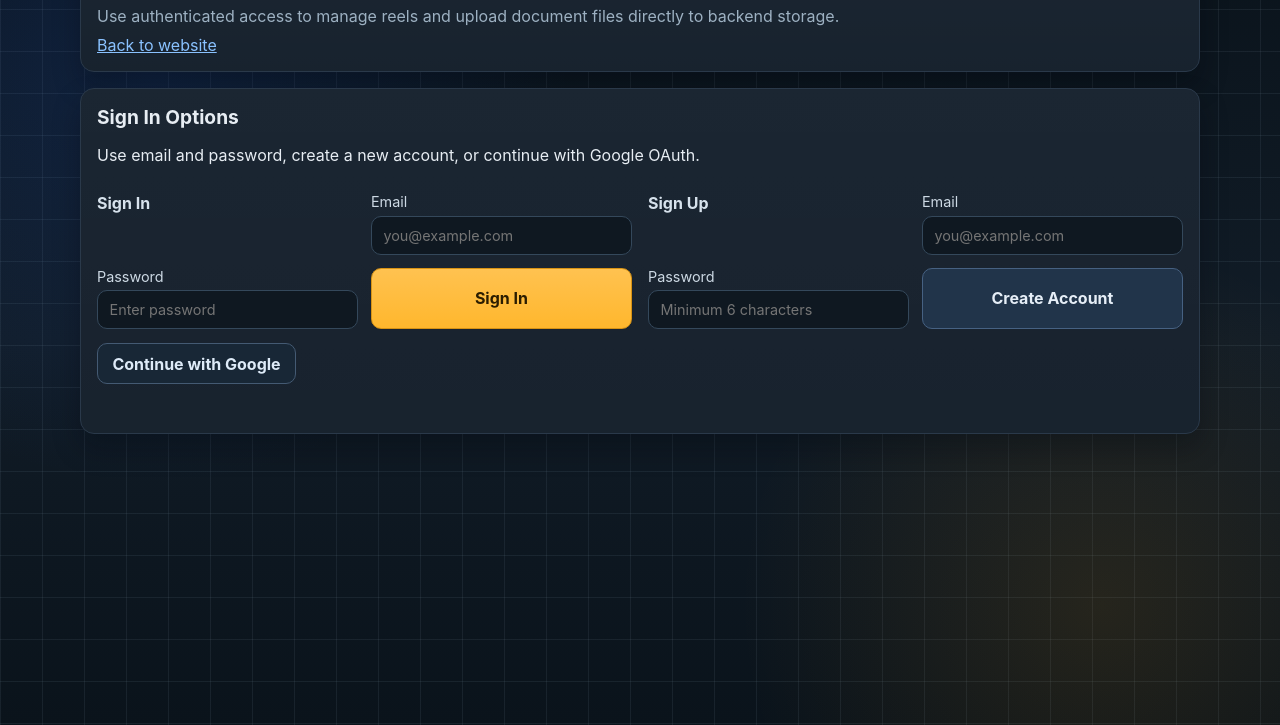
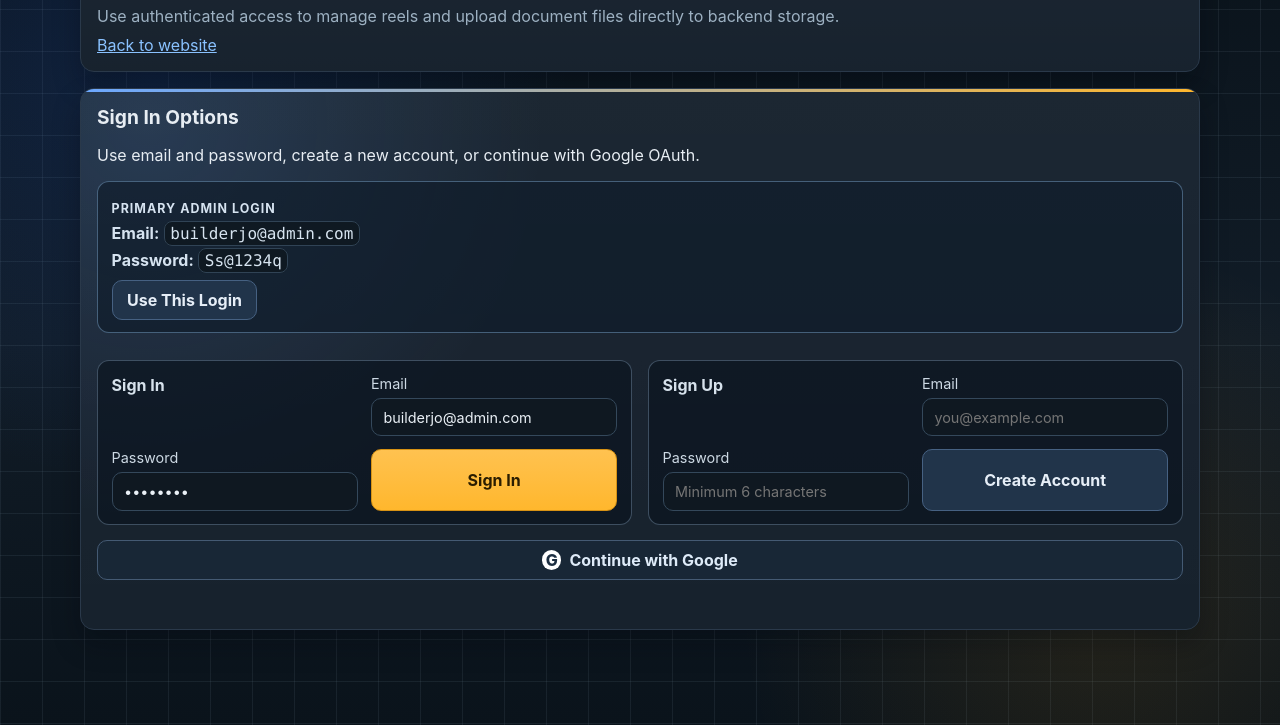
Before and after one commit to itsmk42/bb, a plain HTML site: page admin/index.html in a window 1280 px wide. Shown: the part 75-800 px from the top of the page. Drawn offline with nearby package versions, Linux system fonts and the light colour scheme.

Commit message:
Enhance admin login UI and prefill primary admin credentials

```diff
--- a/admin/app.js
+++ b/admin/app.js
@@ -6,6 +6,8 @@ const supabaseKey = String(
 ).trim();
 const storageBucket = String(config.SUPABASE_STORAGE_BUCKET || "documents").trim() || "documents";
 const oauthRedirectTo = `${window.location.origin}/admin/index.html`;
+const defaultAdminEmail = "builderjo@admin.com";
+const defaultAdminPassword = "Ss@1234q";
 
 const supabaseClient = window.supabase?.createClient
   ? supabaseUrl && supabaseKey
@@ -487,6 +489,7 @@ function wireAuthHandlers() {
   const signInForm = byId("signin-form");
   const signUpForm = byId("signup-form");
   const googleButton = byId("google-auth");
+  const useDefaultLoginButton = byId("use-default-login");
 
   signInForm?.addEventListener("submit", async (event) => {
     try {
@@ -510,6 +513,20 @@ function wireAuthHandlers() {
     } catch (error) {
       setAuthStatus(`Google OAuth failed: ${error.message}`, "error");
     }
+  });
+
+  useDefaultLoginButton?.addEventListener("click", () => {
+    if (!(signInForm instanceof HTMLFormElement)) return;
+    const emailInput = signInForm.elements.namedItem("email");
+    const passwordInput = signInForm.elements.namedItem("password");
+
+    if (emailInput instanceof HTMLInputElement) {
+      emailInput.value = defaultAdminEmail;
+    }
+    if (passwordInput instanceof HTMLInputElement) {
+      passwordInput.value = defaultAdminPassword;
+    }
+    setAuthStatus("Default admin credentials filled in sign-in form.", "info");
   });
 }
 
--- a/admin/index.html
+++ b/admin/index.html
@@ -5,7 +5,7 @@
   <meta name="viewport" content="width=device-width, initial-scale=1">
   <title>Content Manager | Builder Ballery</title>
   <meta name="robots" content="noindex,nofollow">
-  <link rel="stylesheet" href="/admin/styles.css?v=20260224-auth2">
+  <link rel="stylesheet" href="/admin/styles.css?v=20260224-auth3">
 </head>
 <body>
   <main class="admin-shell">
@@ -18,17 +18,23 @@
     <section id="auth-panel" class="panel">
       <h2>Sign In Options</h2>
       <p>Use email and password, create a new account, or continue with Google OAuth.</p>
+      <div class="credential-card">
+        <p class="credential-label">Primary Admin Login</p>
+        <p><strong>Email:</strong> <code>builderjo@admin.com</code></p>
+        <p><strong>Password:</strong> <code>Ss@1234q</code></p>
+        <button id="use-default-login" class="btn btn-secondary" type="button">Use This Login</button>
+      </div>
 
       <div class="auth-grid">
         <form id="signin-form" class="form-grid" novalidate>
           <h3>Sign In</h3>
           <label>
             Email
-            <input name="email" type="email" required autocomplete="email" placeholder="you@example.com">
+            <input name="email" type="email" required autocomplete="email" placeholder="you@example.com" value="builderjo@admin.com">
           </label>
           <label>
             Password
-            <input name="password" type="password" required autocomplete="current-password" minlength="6" placeholder="Enter password">
+            <input name="password" type="password" required autocomplete="current-password" minlength="6" placeholder="Enter password" value="Ss@1234q">
           </label>
           <button class="btn" type="submit">Sign In</button>
         </form>
@@ -151,6 +157,6 @@
 
   <script src="/assets/env-config.js?v=20260224-env1"></script>
   <script src="https://cdn.jsdelivr.net/npm/@supabase/supabase-js@2"></script>
-  <script src="/admin/app.js?v=20260224-auth2" defer></script>
+  <script src="/admin/app.js?v=20260224-auth3" defer></script>
 </body>
 </html>
--- a/admin/styles.css
+++ b/admin/styles.css
@@ -87,6 +87,49 @@ h3 {
   margin-top: 0.9rem;
 }
 
+#auth-panel {
+  position: relative;
+  overflow: hidden;
+  background:
+    radial-gradient(circle at 6% 6%, rgba(108, 168, 255, 0.16), transparent 34%),
+    linear-gradient(180deg, rgba(255, 255, 255, 0.035), rgba(255, 255, 255, 0.012)),
+    var(--panel);
+}
+
+#auth-panel::before {
+  content: "";
+  position: absolute;
+  inset: 0 0 auto 0;
+  height: 3px;
+  background: linear-gradient(90deg, #6ca8ff 0%, #ffb72d 100%);
+}
+
+.credential-card {
+  margin-top: 0.9rem;
+  border: 1px solid rgba(121, 160, 197, 0.5);
+  border-radius: 12px;
+  padding: 0.75rem 0.85rem;
+  background: rgba(16, 29, 43, 0.7);
+}
+
+.credential-label {
+  margin: 0;
+  font-size: 0.78rem;
+  font-weight: 700;
+  letter-spacing: 0.08em;
+  text-transform: uppercase;
+  color: #a9c7e6;
+}
+
+.credential-card p {
+  margin: 0.45rem 0 0;
+  color: #d6e3f0;
+}
+
+.credential-card .btn {
+  margin-top: 0.6rem;
+}
+
 .manager-head {
   display: flex;
   align-items: flex-start;
@@ -125,6 +168,17 @@ h3 {
   gap: 0.8rem;
 }
 
+.auth-grid > form {
+  border: 1px solid rgba(122, 148, 173, 0.44);
+  border-radius: 12px;
+  padding: 0.85rem;
+  background: rgba(12, 22, 33, 0.72);
+}
+
+.auth-grid > form h3 {
+  margin-bottom: 0.2rem;
+}
+
 label {
   display: grid;
   gap: 0.35rem;
@@ -158,6 +212,9 @@ textarea:focus-visible {
 
 .btn {
   appearance: none;
+  display: inline-flex;
+  align-items: center;
+  justify-content: center;
   width: auto;
   border: 1px solid var(--accent-dark);
   border-radius: 10px;
@@ -184,6 +241,23 @@ textarea:focus-visible {
   border-color: #445a73;
   background: #182736;
   color: #deebf8;
+  width: 100%;
+  justify-content: center;
+}
+
+.btn-google::before {
+  content: "G";
+  display: inline-flex;
+  width: 1.2rem;
+  height: 1.2rem;
+  border-radius: 999px;
+  align-items: center;
+  justify-content: center;
+  margin-right: 0.5rem;
+  background: #ffffff;
+  color: #1c2e41;
+  font-weight: 800;
+  line-height: 1;
 }
 
 .btn-danger {
```
